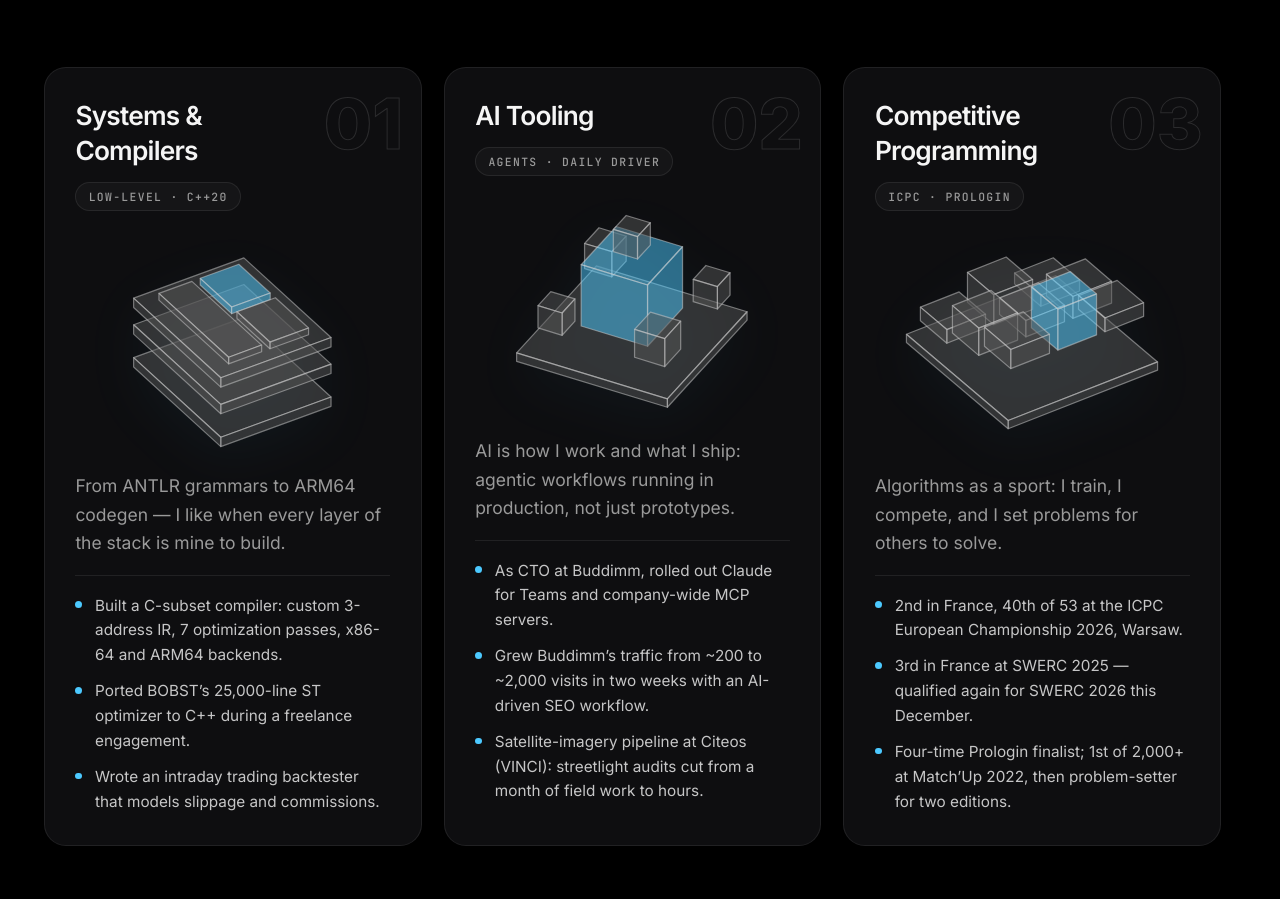
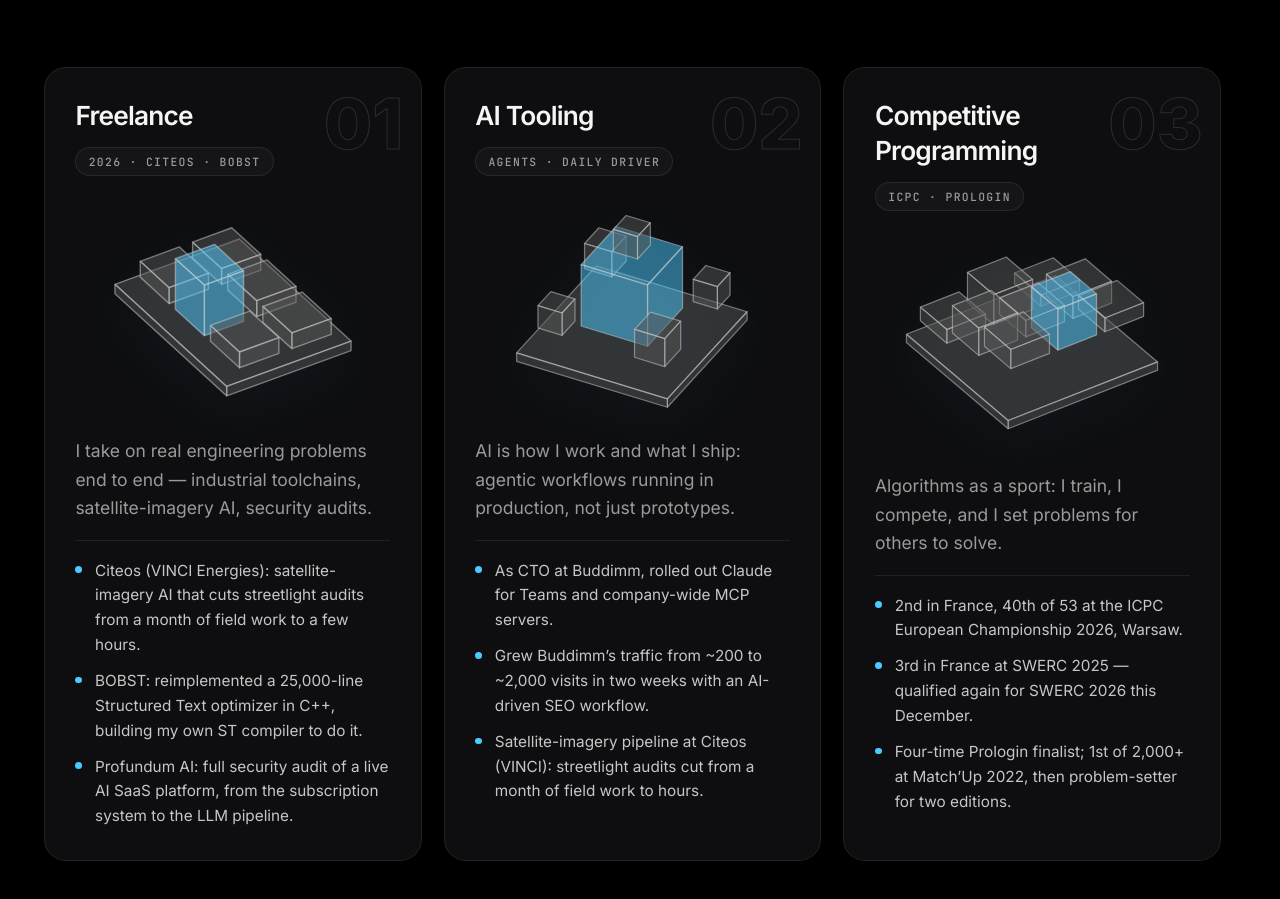
Before and after one commit to WiredMind2/fable-tetrazero, an Astro site: page / in a window 1280 px wide. Shown: the part 1529-2428 px from the top of the page. Built offline with nearby package versions, Linux system fonts and the light colour scheme; Astro itself is replaced by a stand-in of ours; no server answers.

Commit message:
What I do: lead with the freelance track
Replaces the Systems & Compilers card with a Freelance card covering
Citeos (satellite-imagery audits), BOBST (ST-to-C++ toolchain) and
Profundum (AI SaaS security audit); compiler work stays in Projects
and Experience.

```diff
--- a/src/components/About.astro
+++ b/src/components/About.astro
@@ -5,14 +5,14 @@
 const tracks = [
 	{
 		num: '01',
-		title: 'Systems & Compilers',
-		chip: 'Low-level · C++20',
-		module: 'stack',
-		intro: 'From ANTLR grammars to ARM64 codegen — I like when every layer of the stack is mine to build.',
+		title: 'Freelance',
+		chip: '2026 · Citeos · BOBST',
+		module: 'shelf',
+		intro: 'I take on real engineering problems end to end — industrial toolchains, satellite-imagery AI, security audits.',
 		steps: [
-			'Built a C-subset compiler: custom 3-address IR, 7 optimization passes, x86-64 and ARM64 backends.',
-			'Ported BOBST’s 25,000-line ST optimizer to C++ during a freelance engagement.',
-			'Wrote an intraday trading backtester that models slippage and commissions.',
+			'Citeos (VINCI Energies): satellite-imagery AI that cuts streetlight audits from a month of field work to a few hours.',
+			'BOBST: reimplemented a 25,000-line Structured Text optimizer in C++, building my own ST compiler to do it.',
+			'Profundum AI: full security audit of a live AI SaaS platform, from the subscription system to the LLM pipeline.',
 		],
 	},
 	{
```
